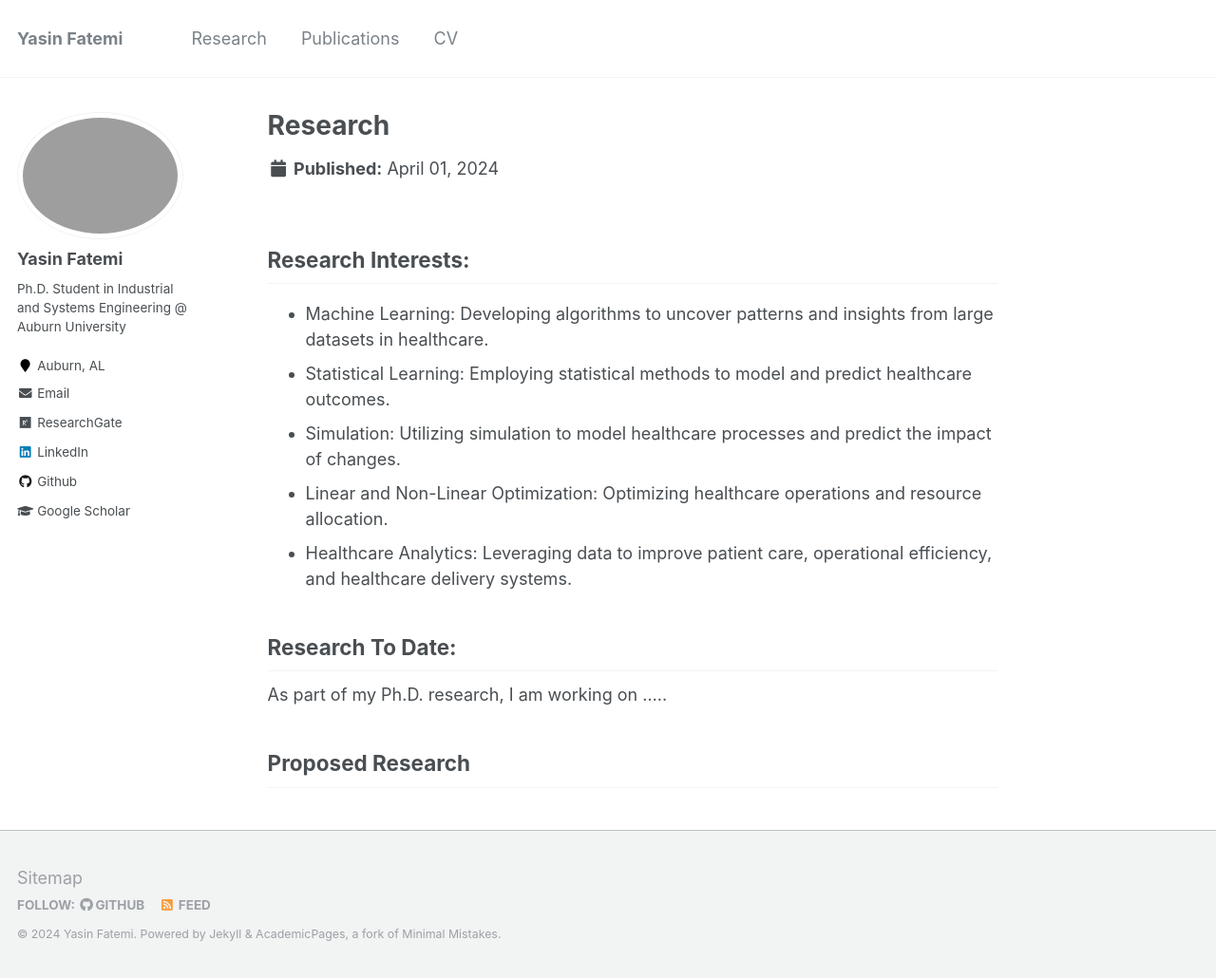
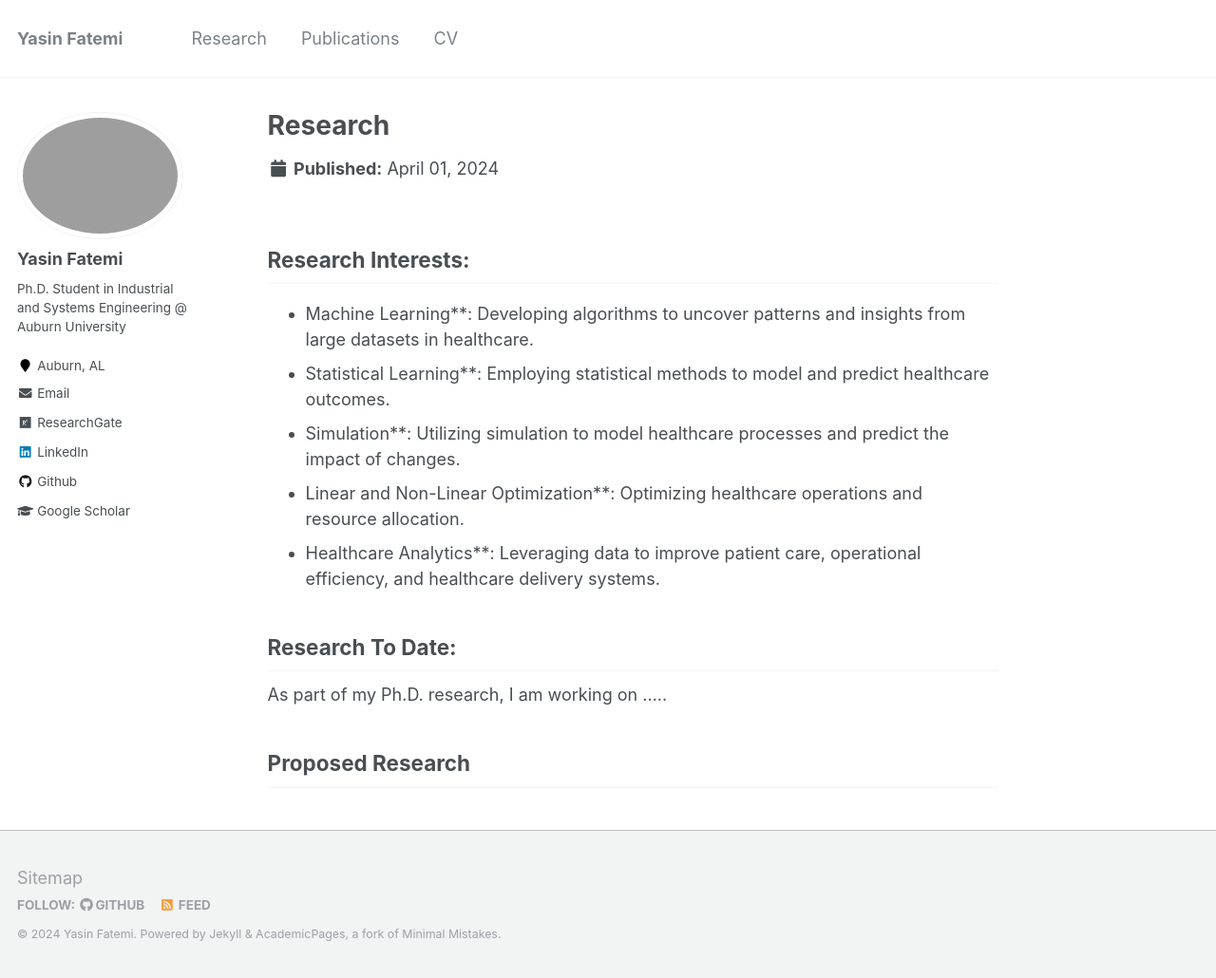
Before and after one commit to Yasinfa/yasinfa.github.io, a Jekyll site: the page built from _research/res.md, in a window 1280 px wide and 1030 px high. Shown: the whole window at 95% size. Built offline with Jekyll 4.4.1, drawn with Linux system fonts in a browser that asks for light colours; part of the change alters nothing that is shown.

Commit message:
Update res.md

```diff
--- a/_research/res.md
+++ b/_research/res.md
@@ -6,11 +6,11 @@ permalink: /research/
 
 ## Research Interests:
 
-- Machine Learning: Developing algorithms to uncover patterns and insights from large datasets in healthcare.
-- Statistical Learning: Employing statistical methods to model and predict healthcare outcomes.
-- Simulation: Utilizing simulation to model healthcare processes and predict the impact of changes.
-- Linear and Non-Linear Optimization: Optimizing healthcare operations and resource allocation.
-- Healthcare Analytics: Leveraging data to improve patient care, operational efficiency, and healthcare delivery systems.
+- Machine Learning**: Developing algorithms to uncover patterns and insights from large datasets in healthcare.
+- Statistical Learning**: Employing statistical methods to model and predict healthcare outcomes.
+- Simulation**: Utilizing simulation to model healthcare processes and predict the impact of changes.
+- Linear and Non-Linear Optimization**: Optimizing healthcare operations and resource allocation.
+- Healthcare Analytics**: Leveraging data to improve patient care, operational efficiency, and healthcare delivery systems.
 
 
 ## Research To Date:
```
